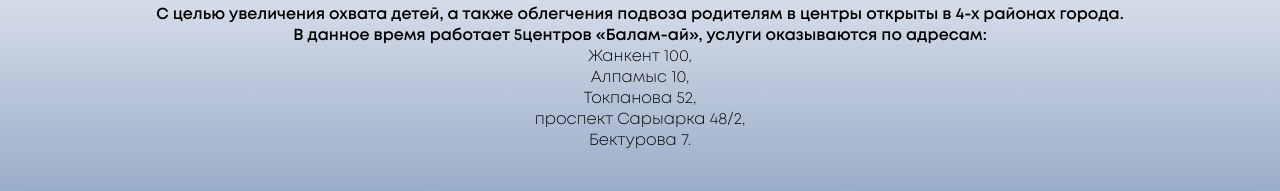
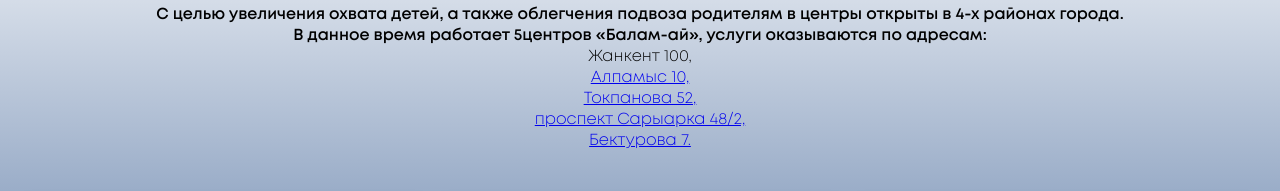
Before and after one commit to DonJuvn/Balam-ai, a React (Create React App) app: page / in a window 1280 px wide. Shown: the part 747-938 px from the top of the page. Built offline with nearby package versions, Linux system fonts and the light colour scheme.

Commit message:
links added

```diff
--- a/src/components/Collage.jsx
+++ b/src/components/Collage.jsx
@@ -23,17 +23,25 @@ const Collage = () => {
                   Жанкент 100, <br />
                </span>
                <span>
-                  Алпамыс 10, <br />
+                  <a href="https://www.instagram.com/reel/CwwnGw5MhTU/?igsh=Z3VrZ2VqZXFqeWww">
+                     Алпамыс 10, <br />
+                  </a>
                </span>
                <span>
-                  Токпанова 52, <br />
+                  <a href="https://www.instagram.com/reel/CxC8CVfMXvS/?igsh=MWoxc2U2eHozczN1Mw==">
+                     Токпанова 52, <br />
+                  </a>
                </span>
                <span>
-                  проспект Сарыарка 48/2, <br />
+                  <a href="https://www.instagram.com/reel/C4vul9IrEN3/?igsh=MjNjcGxqYm1reDhi">
+                     проспект Сарыарка 48/2, <br />
+                  </a>
                </span>
                <span>
-                  Бектурова 7.
-                  <br />
+                  <a href="https://www.instagram.com/reel/Cw1ywmiM10P/?igsh=ZTJzNDZwZDI4a2Rm">
+                     Бектурова 7.
+                     <br />
+                  </a>
                </span>
             </h4>
          </div>
```
